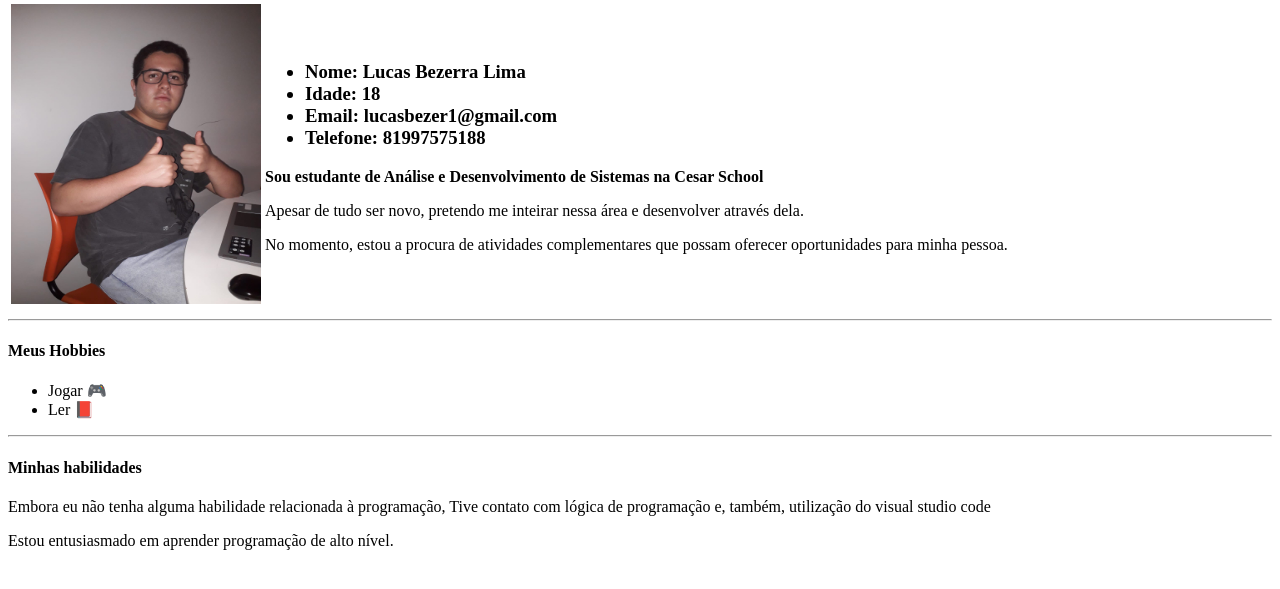
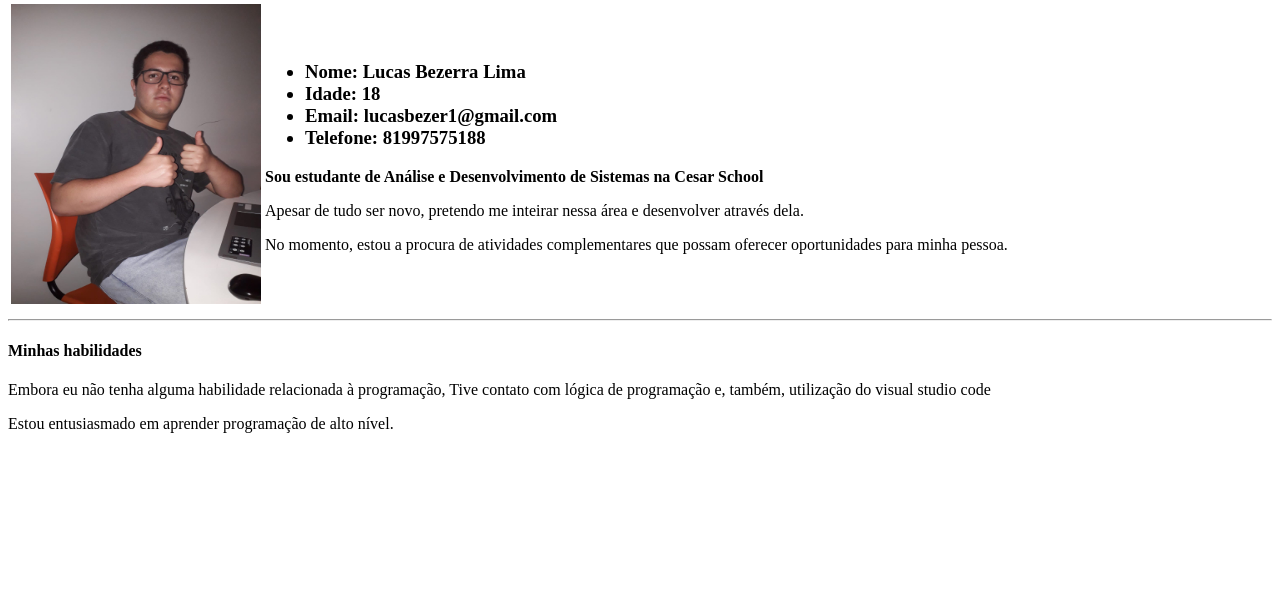
Before and after one commit to lblima038/Curr-culo, a plain HTML site: page index.html in a window 1280 px wide. Shown: the part 79-668 px from the top of the page. Drawn offline with Linux system fonts and the light colour scheme.

Commit message:
Index new update

```diff
--- a/index.html
+++ b/index.html
@@ -30,12 +30,6 @@
         </tr>
     </table>
     <hr>
-    <h4><b>Meus Hobbies</b></h4>
-    <ul>
-        <li>Jogar 🎮</li>
-        <li>Ler 📕</li>
-    </ul>
-    <hr>
 
     <h4>Minhas habilidades</h4>
     <p> Embora eu não tenha alguma habilidade relacionada à programação, Tive contato com lógica de programação e,
```
